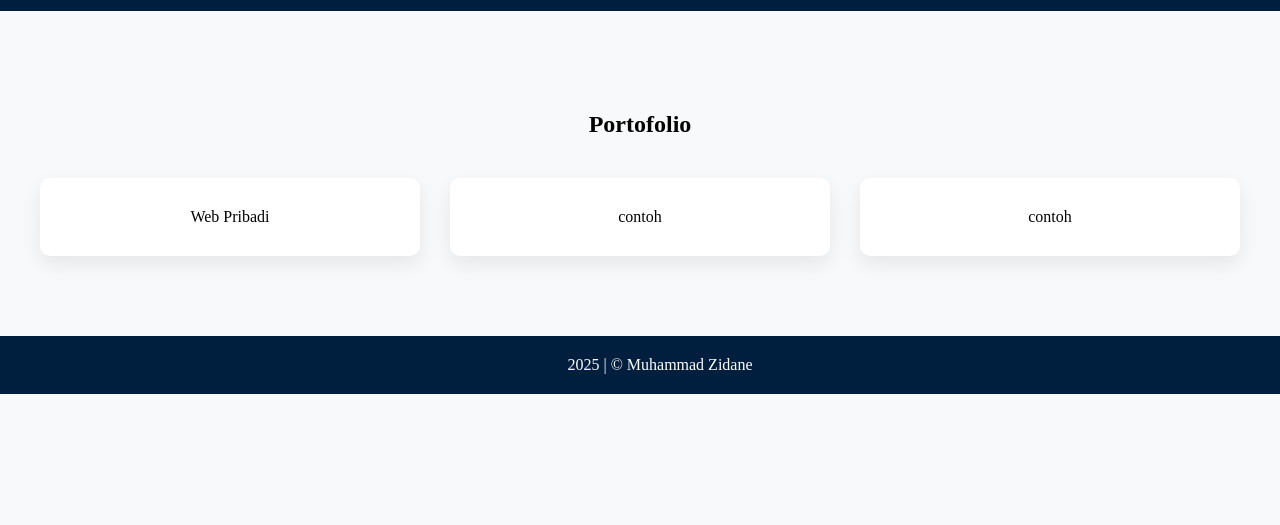
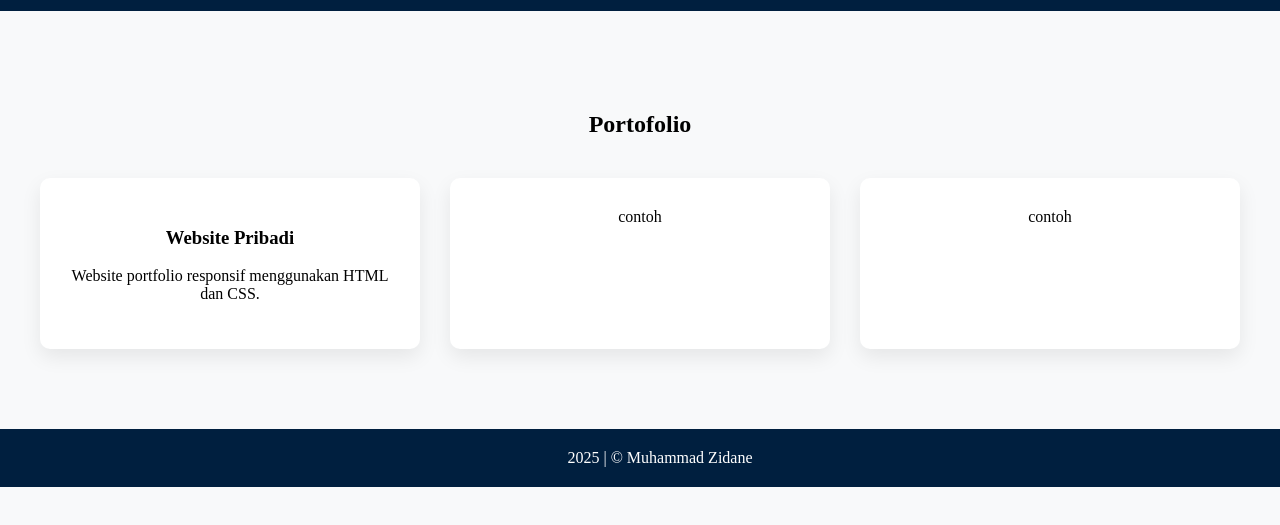
Before and after one commit to muhammad-zidane/Muhammad-Zidane1, a plain HTML site: page projek.html in a window 1280 px wide. Shown: the part 89-614 px from the top of the page. Drawn offline with Linux system fonts and the light colour scheme.

Commit message:
Enhance project card with title and description
Updated project card details and added a description for the personal website.

```diff
--- a/projek.html
+++ b/projek.html
@@ -23,7 +23,8 @@
       <h2>Portofolio</h2>
 
       <div class="portfolio-grid">
-        <div class="project-card">Web Pribadi</div>
+        <div class="project-card"><h3>Website Pribadi</h3>
+  <p>Website portfolio responsif menggunakan HTML dan CSS.</p></div>
         <div class="project-card">contoh</div>
         <div class="project-card">contoh</div>
       </div>
```
